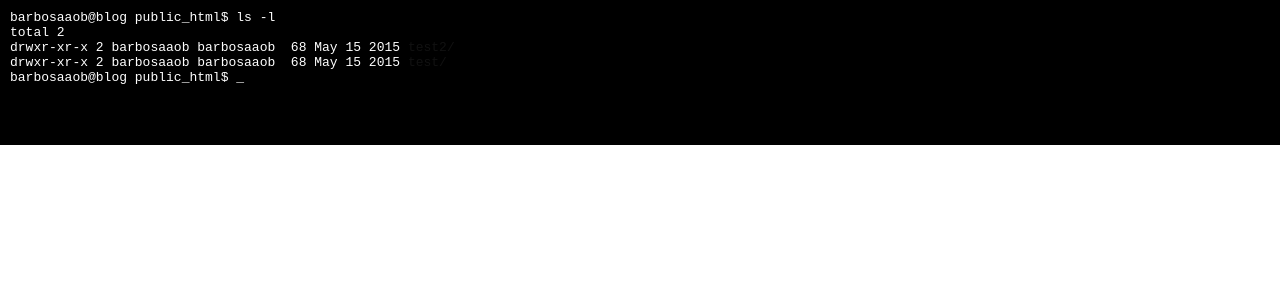
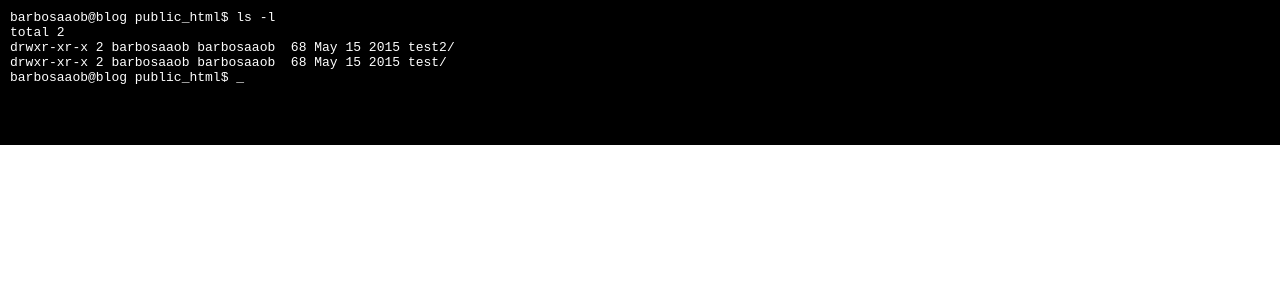
Before and after one commit to barbosaaob/barbosaaob.github.io, a Jekyll site: the page built from index.html, in a window 1280 px wide. Shown: the top 300 px of the page. Built offline with Jekyll 4.4.1, drawn with Linux system fonts in a browser that asks for light colours; the list of posts is cut into pages by our own code.

Commit message:
Fix hyperlink font color

```diff
--- a/css/page-style.css
+++ b/css/page-style.css
@@ -13,6 +13,6 @@ html, body {
 	color: #FFF;
 }
 code a {
-	color: #111;
+	color: #FFF;
 	text-decoration: none;
 }
```
